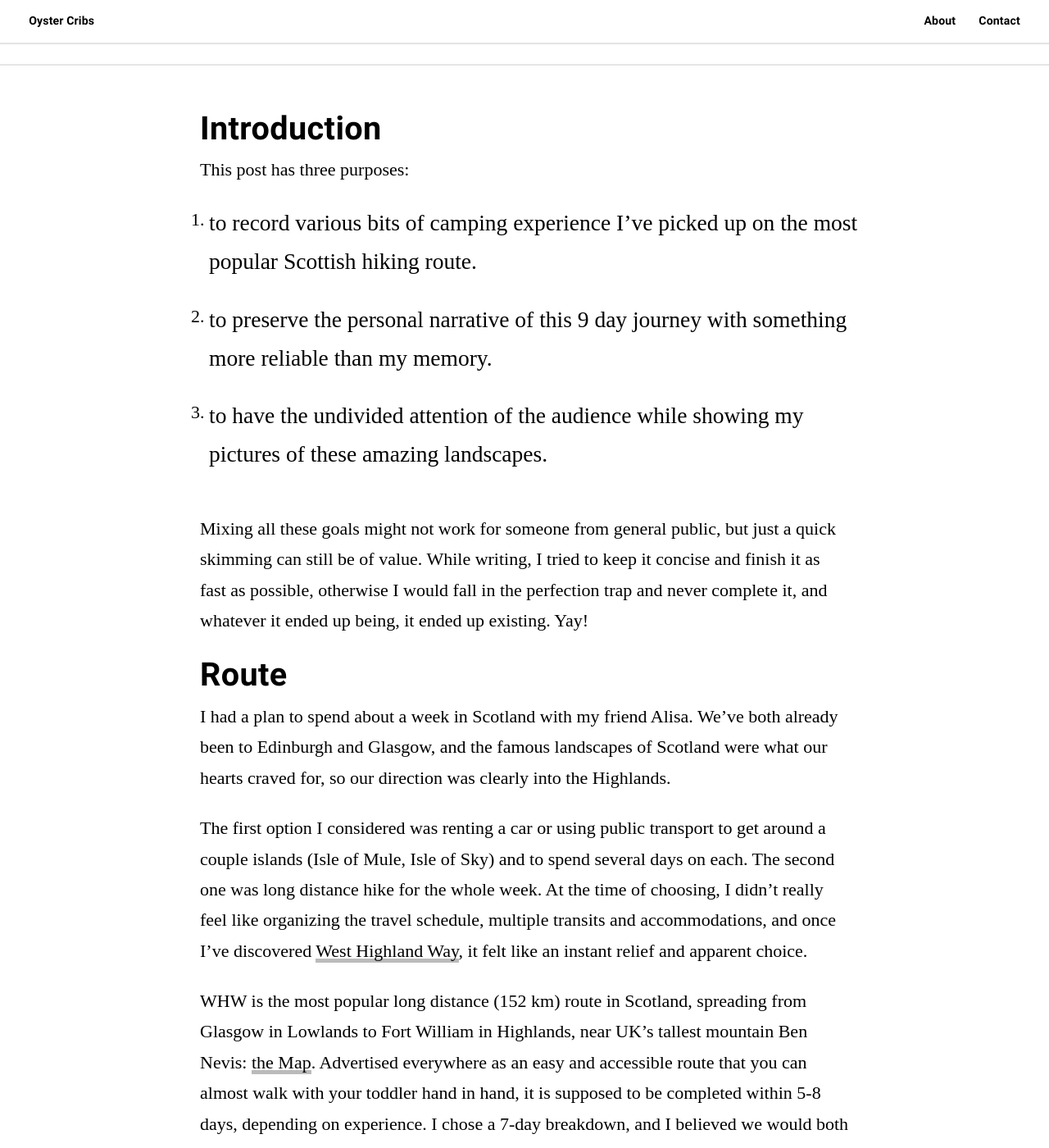
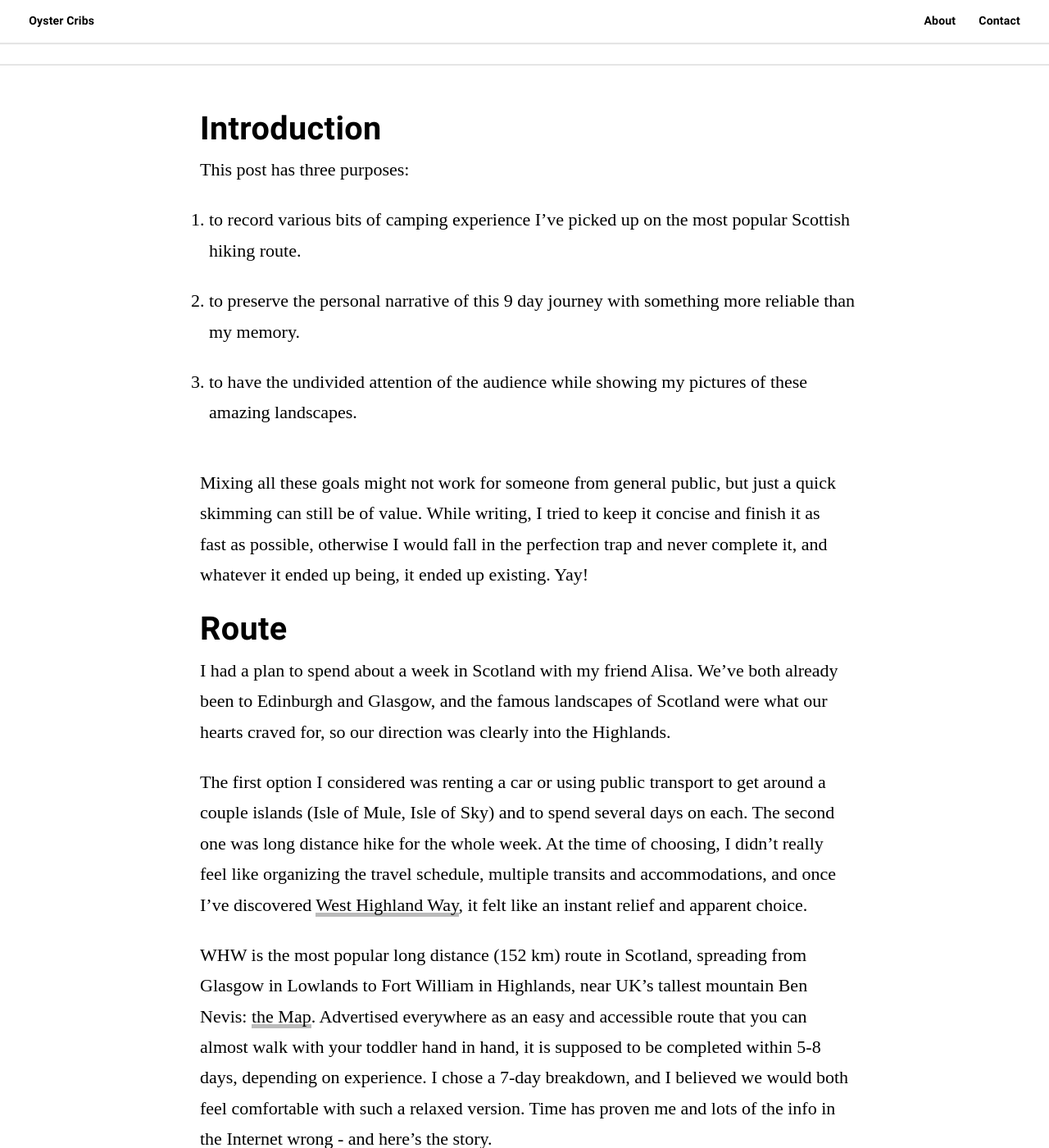
Before and after one commit to anton-khodak/anton-khodak.github.io, a Jekyll site: the page built from _posts/2019-10-13-camping-on-west-highland-way.markdown, in a window 1280 px wide and 1400 px high, scrolled down 263 px. Shown: the whole window at 82% size. Built offline with Jekyll 4.4.1, drawn with Linux system fonts in a browser that asks for light colours; some web fonts are replaced; comment, search, counter and statistics services are not loaded.

Commit message:
Fix lists

```diff
--- a/_config.yml
+++ b/_config.yml
@@ -10,7 +10,7 @@ description: >
   My personal blog about travelling, programming, book summaries, my photos, and whatever
 url: https://anton-khodak.github.io
 twitter_username: anton_khodak
-default_img: /assets/images/seo.jpg
+default_img: /assets/images/anton-pic.jpg
 social:
   - name: twitter
     url: https://twitter.com/anton_khodak
--- a/assets/css/anton.css
+++ b/assets/css/anton.css
@@ -2,3 +2,7 @@ em{
     display: block;
     text-align: center;
 }
+
+#markdown li>p{
+    font-size: 1em;
+}
```
